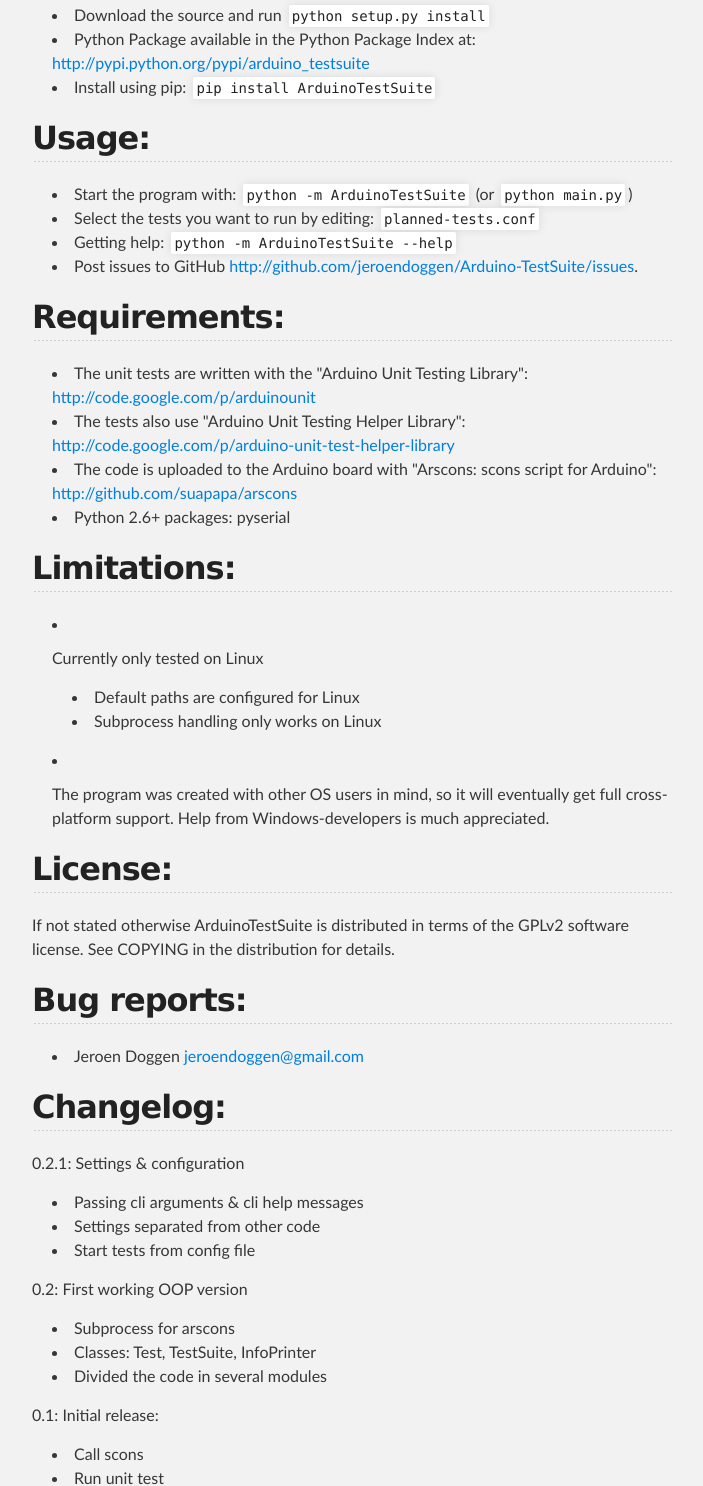
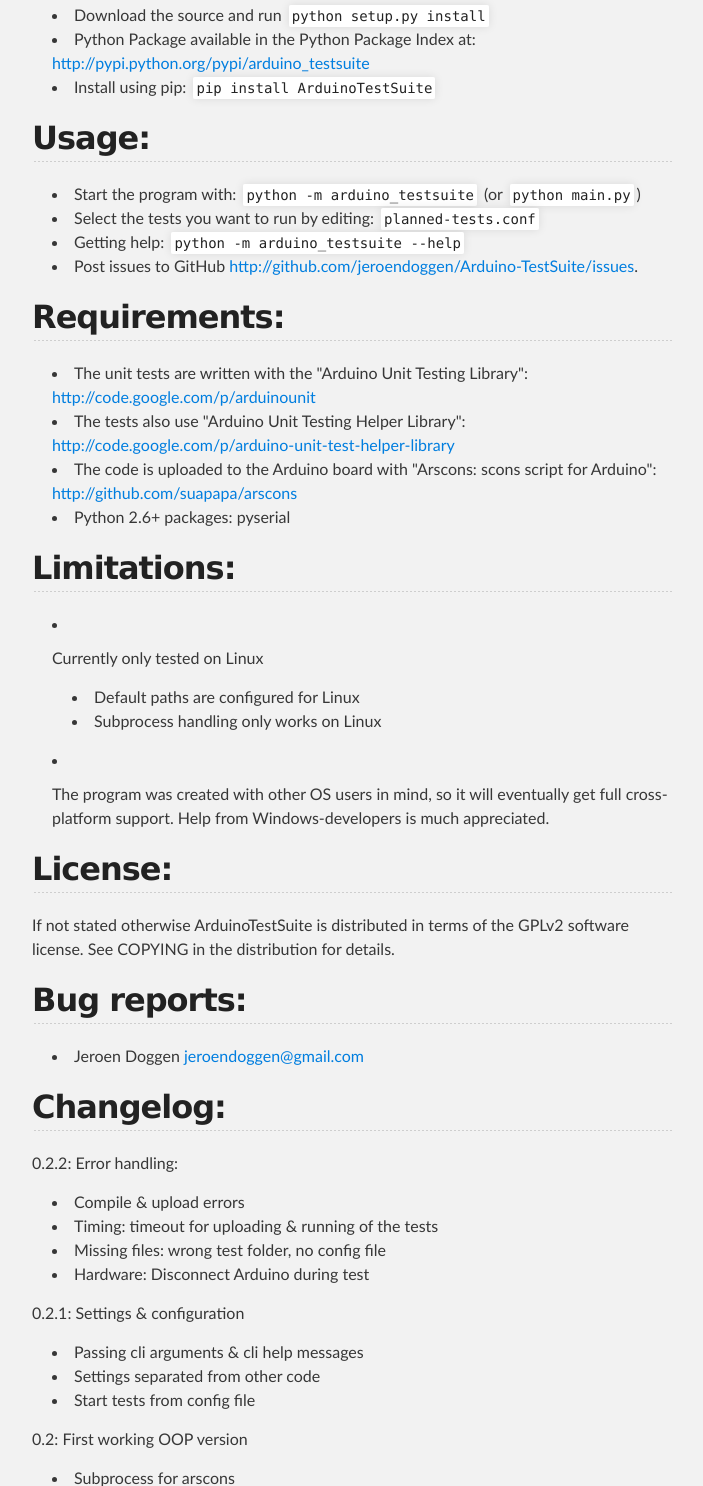
Before and after one commit to jeroendoggen/Arduino-TestSuite, a plain HTML site: page index.html in a window 1280 px wide. Shown: the part 752-2238 px from the top of the page, without its empty margins (288-991 px from the left). Drawn offline with Linux system fonts and the light colour scheme.

Commit message:
Create gh-pages branch via GitHub

```diff
--- a/index.html
+++ b/index.html
@@ -57,10 +57,10 @@ The script prints a summary showing an overview of all the failed/passed tests i
 </ul><h2>Usage:</h2>
 
 <ul>
-<li>Start the program with: <code>python -m ArduinoTestSuite</code> (or <code>python main.py</code>)</li>
+<li>Start the program with: <code>python -m arduino_testsuite</code> (or <code>python main.py</code>)</li>
 <li>Select the tests you want to run by editing: <code>planned-tests.conf</code>
 </li>
-<li>Getting help: <code>python -m ArduinoTestSuite --help</code>
+<li>Getting help: <code>python -m arduino_testsuite --help</code>
 </li>
 <li>Post issues to GitHub <a href="http://github.com/jeroendoggen/Arduino-TestSuite/issues">http://github.com/jeroendoggen/Arduino-TestSuite/issues</a>.</li>
 </ul><h2>Requirements:</h2>
@@ -97,7 +97,14 @@ See COPYING in the distribution for details.</p>
 </li>
 </ul><h2>Changelog:</h2>
 
-<p>0.2.1: Settings &amp; configuration</p>
+<p>0.2.2: Error handling:</p>
+
+<ul>
+<li>Compile &amp; upload errors</li>
+<li>Timing: timeout for uploading &amp; running of the tests</li>
+<li>Missing files: wrong test folder, no config file</li>
+<li>Hardware: Disconnect Arduino during test</li>
+</ul><p>0.2.1: Settings &amp; configuration</p>
 
 <ul>
 <li>Passing cli arguments &amp; cli help messages</li>
```
Also changed, not shown: params.json (+1 -1 lines).
